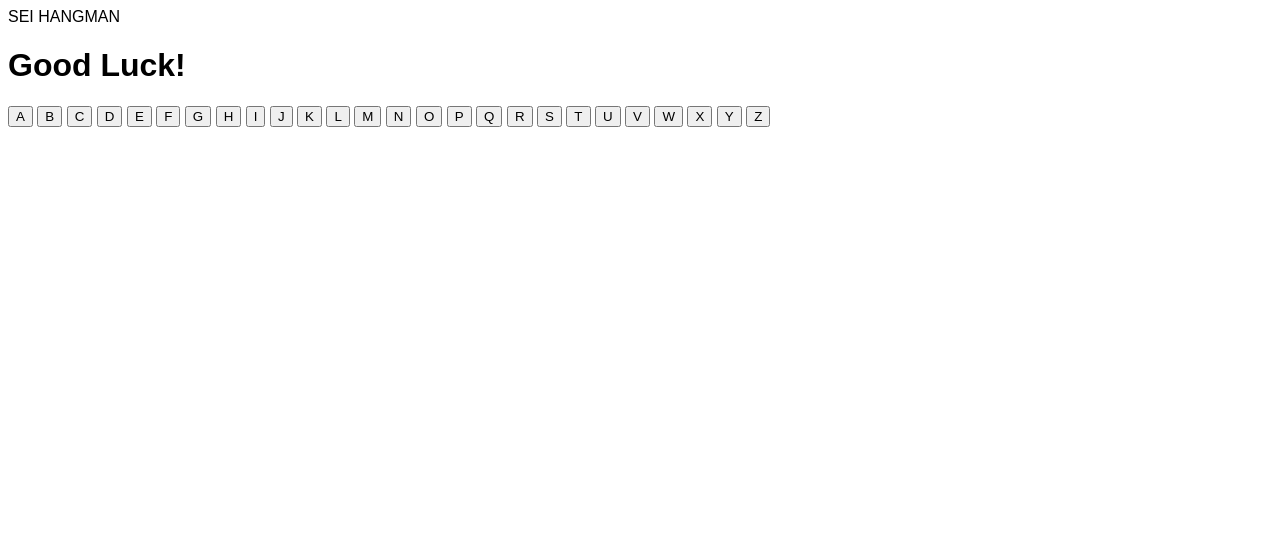
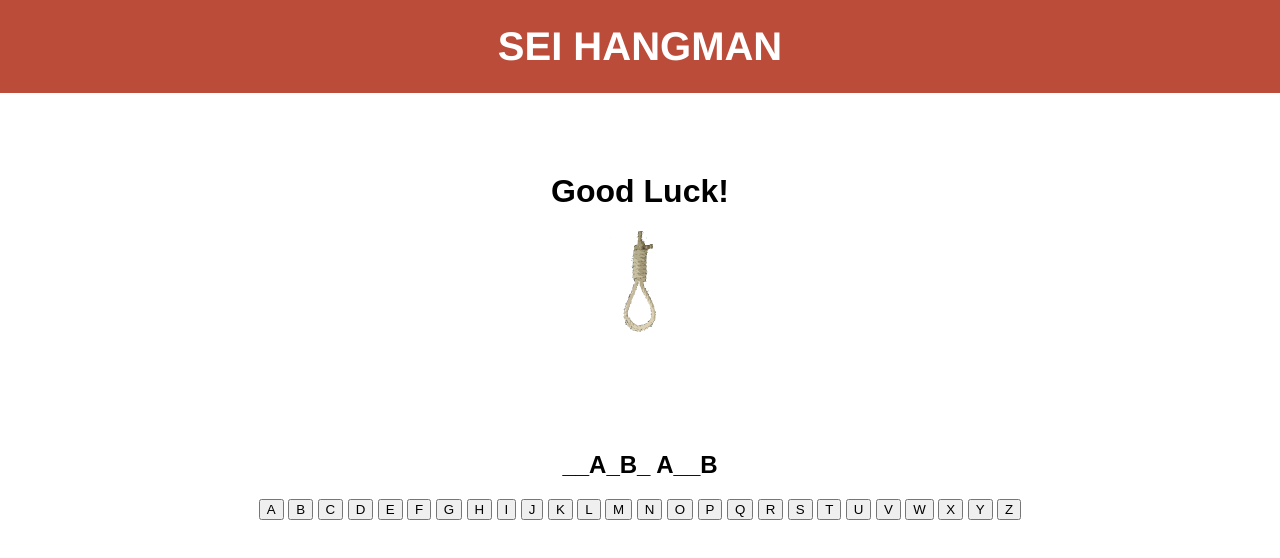
Before and after one commit to Amir9499-99/Hangman-Game, a plain HTML site: page index.html in a window 1280 px wide. Drawn offline with Linux system fonts and the light colour scheme.

Commit message:
Add some css

```diff
--- a/css/main.css
+++ b/css/main.css
@@ -1,7 +1,34 @@
-body, * {
+*, *:before, *:after {
+  box-sizing: border-box;
   font-family: Arial, Helvetica, sans-serif;
 }
 
+:root {
+  --dark-accent: #BB4C3A;
+}
+
 body {
-  height: 100vh;
+  margin: 0;
+  display: flex;
+  flex-direction: column;
+  align-items: center;
 }
+
+h1 {
+  margin-top: 10vmin;
+}
+
+header {
+  background-color: var(--dark-accent);
+  color: white;
+  font: bold 5vmin Helvetica;
+  padding: 3vmin;
+  text-align: center;
+  width: 100%;
+}
+
+#gallows {
+  width: 75px;
+  height: 200px;
+  background-image: url(../imgs/hangman.png);
+}
--- a/index.html
+++ b/index.html
@@ -12,7 +12,7 @@
   <header>SEI HANGMAN</header>
   <h1>Good Luck!</h1>
   <section id="gallows"></section>
-  <h2 id="guess"></h2>
+  <h2 id="guess">__A_B_ A__B</h2>
   <section id="letters">
     <button>A</button>
     <button>B</button>
```
